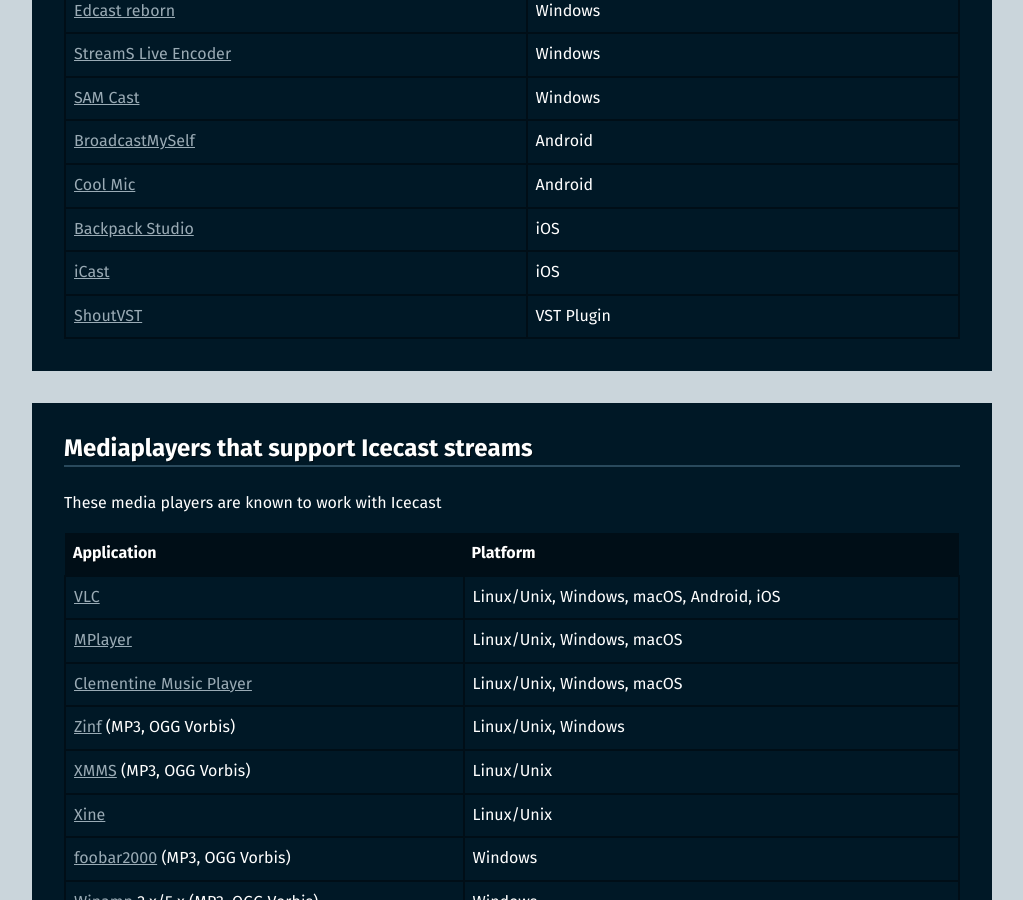
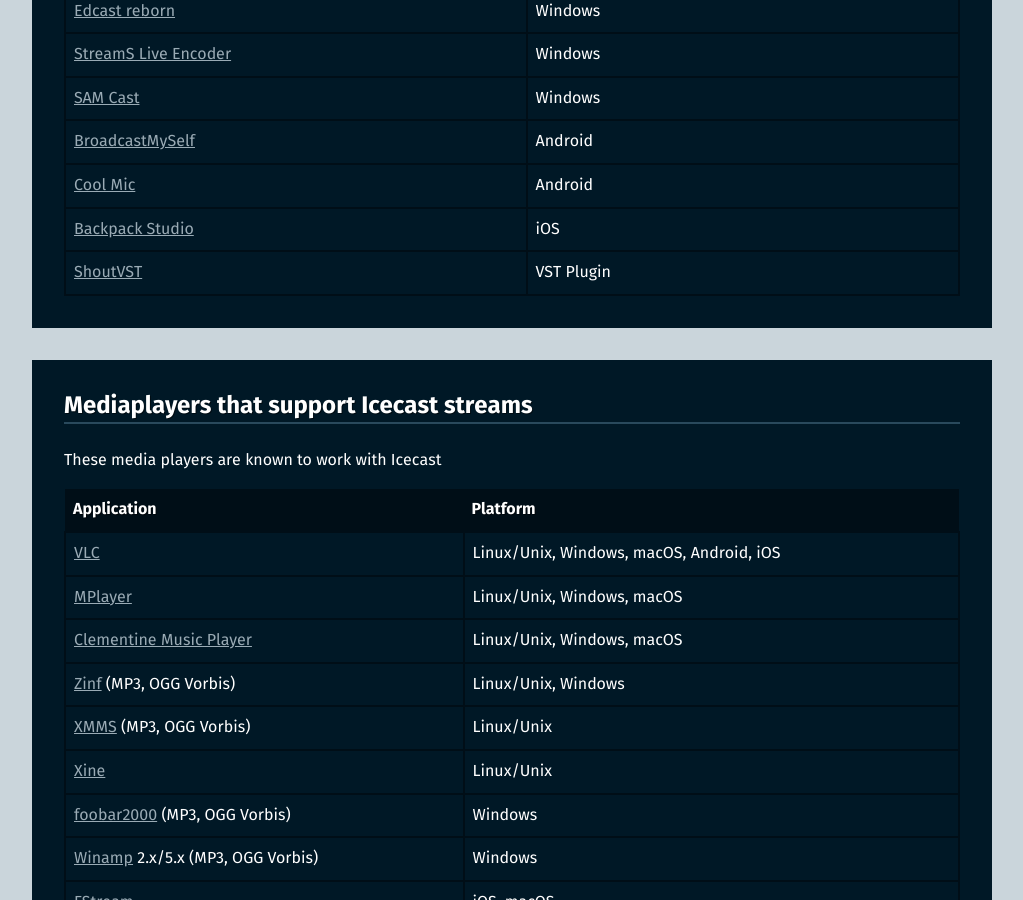
Before and after one commit to barionleg/Xipho, a Jekyll site: the page built from apps.md, in a window 1280 px wide and 900 px high, scrolled down 1240 px. Shown: the whole window, without its empty margins (128-1151 px from the left). Built offline with Jekyll 4.4.1, drawn with Linux system fonts in a browser that asks for light colours.

Commit message:
Remove iCast, website is gone.

```diff
--- a/apps.md
+++ b/apps.md
@@ -31,7 +31,6 @@ These source clients are known to work with Icecast
 |[BroadcastMySelf][broadcastmyself]           |Android                      |
 |[Cool Mic][coolmic]                          |Android                      |
 |[Backpack Studio][backpackstudio]            |iOS                          |
-|[iCast][icast]                               |iOS                          |
 |[ShoutVST][shoutvst]                         |VST Plugin                   |
 {: .table-block }
 
@@ -43,7 +42,6 @@ These source clients are known to work with Icecast
 [edcast-reborn]: http://code.google.com/p/edcast-reborn/
 [ezstream]: http://www.icecast.org/ezstream.php
 [freej]: http://freej.org
-[icast]: http://icast.anthonymyatt.net/
 [icegenerator]: http://sourceforge.net/projects/icegenerator/
 [ices]: http://www.icecast.org/ices.php
 [kradradio]: http://kradradio.com/
```
